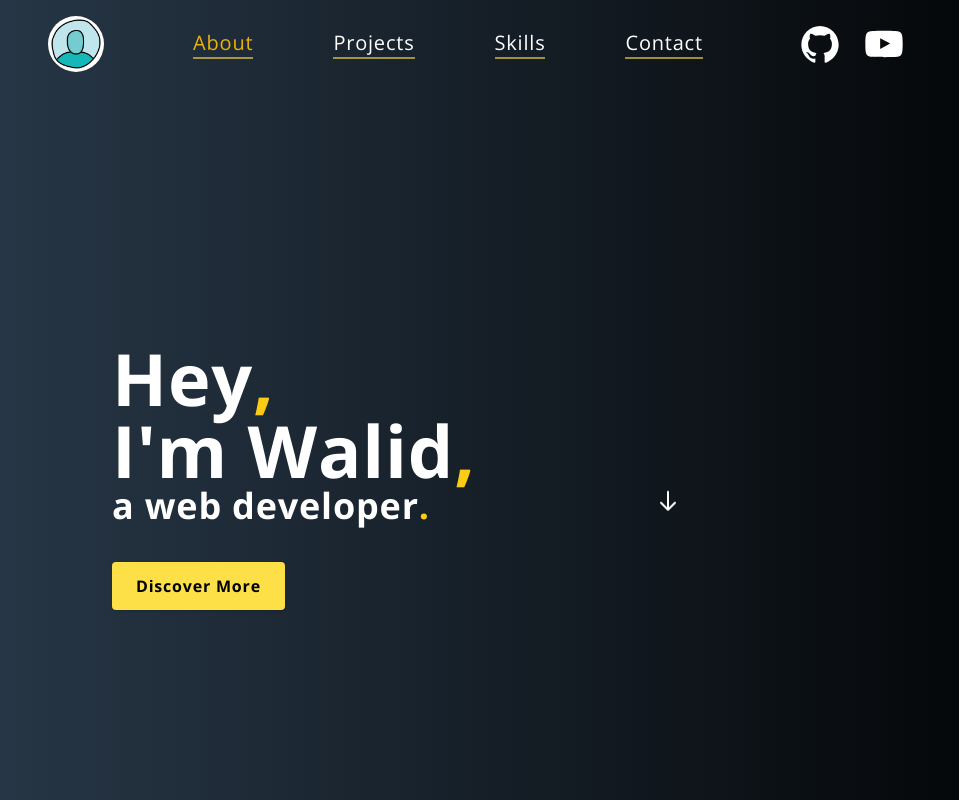
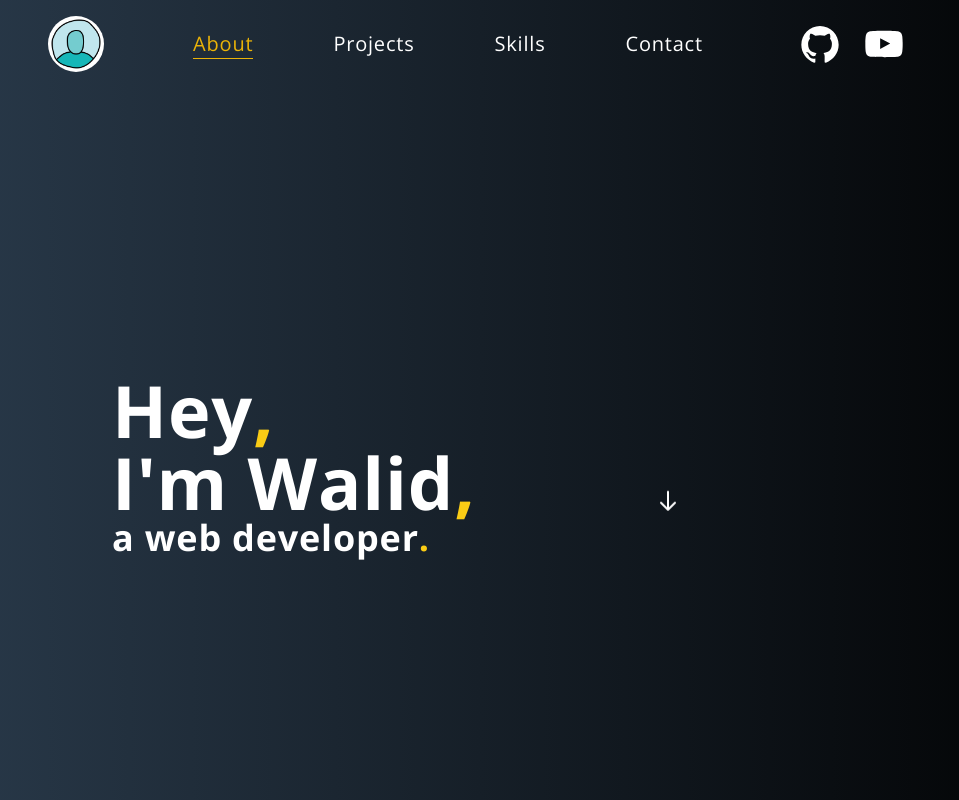
Before and after one commit to Walidhamdidev/Next.js_portfolio, a Next.js app: page / in a window 1280 px wide. Shown: the top 800 px of the page, without its empty margins (160-1119 px from the left). Built offline with nearby package versions, Linux system fonts and the light colour scheme.

Commit message:
change navbar & about button &project link

```diff
--- a/components/About.js
+++ b/components/About.js
@@ -53,7 +53,7 @@ function About() {
             <span className="text-yellow-400 hidden md:inline-block">.</span>
           </span>
         </h1>
-        <Link href="https://thenewtunisia.vercel.app/" passHref>
+        {/* <Link href="https://thenewtunisia.vercel.app/" passHref>
           <motion.a
             whileHover={{
               position: "relative",
@@ -69,7 +69,7 @@ function About() {
           >
             Discover More
           </motion.a>
-        </Link>
+        </Link> */}
       </div>
       <div className="mt-12 lg:mt-32 lg:ml-20 text-left">
         <bottom className="flex items-center justify-center w-12 h-12 rounded-full bg-cool-gray-100 text-white animate-bounce hover:text-yellow-400 hover:bg-black transition duration-300 ease-in-out cursor-pointer">
--- a/components/Navbar.js
+++ b/components/Navbar.js
@@ -141,13 +141,14 @@ export default function Navbar() {
             showNav
               ? `
               absolute
+
               top-20
                z-50
               py-10
               font-bold
               uppercase
               text-center
-              border-b-2 border-b-white
+
               shadow-lg
               space-y-5
               bg-gradient-to-r from-[#314355] to-[#000000]
@@ -158,10 +159,12 @@ export default function Navbar() {
         >
           {/* lg:inline lg:mt-0 lg:static lg:transform-none lg:capitalize lg:font-normal w-0 */}
           <li
-            className={` transition duration-700 ease-in-out border-yellow-300 border-opacity-60 lg:border-b-2 hover:text-yellow-500 ${
+            className={` transition duration-700 ease-in-out
+
+            hover:text-yellow-500  ${
               // hash === "/#about" ||
               scrollPosition >= 0 && scrollPosition < 580
-                ? "text-yellow-500"
+                ? "text-yellow-500  md:border-b border-yellow-500 transition duration-700 ease-in-out"
                 : ""
             } `}
           >
@@ -170,10 +173,12 @@ export default function Navbar() {
             </Link>
           </li>
           <li
-            className={` transition duration-700 ease-in-out border-yellow-300 border-opacity-60 lg:border-b-2 hover:text-yellow-500  ${
+            className={` transition duration-700 ease-in-out
+
+            hover:text-yellow-500   ${
               // hash === "/#projects" ||
               scrollPosition >= 600 && scrollPosition < 1000.2
-                ? "text-yellow-500"
+                ? "text-yellow-500  md:border-b border-yellow-500 transition duration-700 ease-in-out"
                 : ""
             }`}
           >
@@ -182,14 +187,16 @@ export default function Navbar() {
             </Link>
           </li>
           <li
-            className={` transition duration-700 ease-in-out border-yellow-300 border-opacity-60 lg:border-b-2 hover:text-yellow-500 ${
+            className={`transition duration-700 ease-in-out
+
+            hover:text-yellow-500  ${
               // hash === "/#skills" ||
               isSmallScreen()
                 ? scrollPosition >= 1000.2 && scrollPosition < 1800.2
-                  ? "text-yellow-500"
+                  ? "text-yellow-500  md:border-b border-yellow-500 transition duration-700 ease-in-out"
                   : ""
                 : scrollPosition >= 1000.2 && scrollPosition < 1280.2
-                ? "text-yellow-500"
+                ? "text-yellow-500  md:border-b border-yellow-500 transition duration-700 ease-in-out"
                 : ""
             }`}
           >
@@ -198,14 +205,16 @@ export default function Navbar() {
             </Link>
           </li>
           <li
-            className={`  transition duration-700 ease-in-out border-yellow-300 border-opacity-60 lg:border-b-2 hover:text-yellow-500  ${
+            className={`  transition duration-700 ease-in-out
+
+             hover:text-yellow-500  ${
                // hash === "/#contact" ||
                isSmallScreen()
                  ? scrollPosition >= 1800.2
-                  ? "text-yellow-500"
+                   ? "text-yellow-500  md:border-b border-yellow-500 transition duration-700 ease-in-out"
                    : ""
                  : scrollPosition >= 1280.2
-                ? "text-yellow-500"
+                 ? "text-yellow-500  md:border-b border-yellow-500 transition duration-700 ease-in-out"
                  : ""
              }`}
           >
--- a/components/Project.js
+++ b/components/Project.js
@@ -3,7 +3,9 @@ import { motion } from "framer-motion";
 
 const Project = ({ title, url, stacks, description }) => {
   return (
-    <motion.div
+    <Link passHref href={url}>
+      <motion.a
+        target="_blank"
         initial="hidden"
         animate="visible"
         whileHover={{
@@ -52,7 +54,8 @@ const Project = ({ title, url, stacks, description }) => {
             </a>
           </Link>
         </div>
-    </motion.div>
+      </motion.a>
+    </Link>
   );
 };
 
```
Lines whose indentation alone changed are shown as unchanged.
